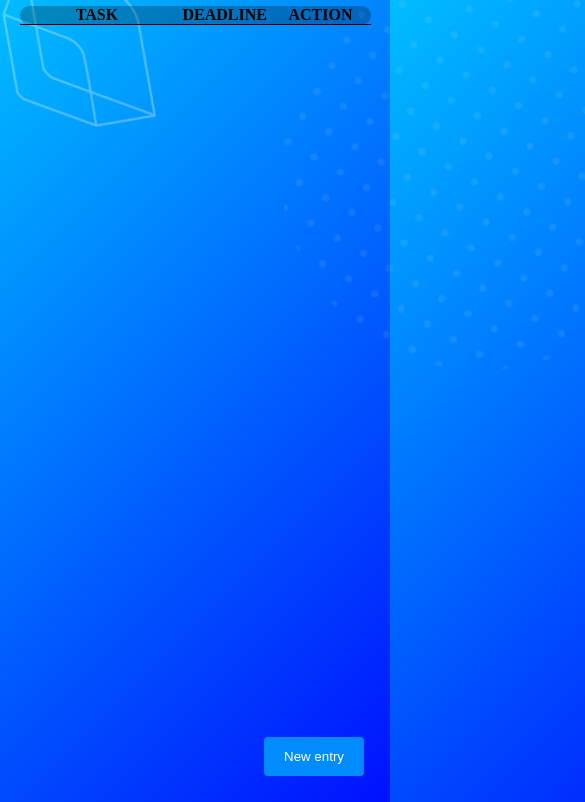
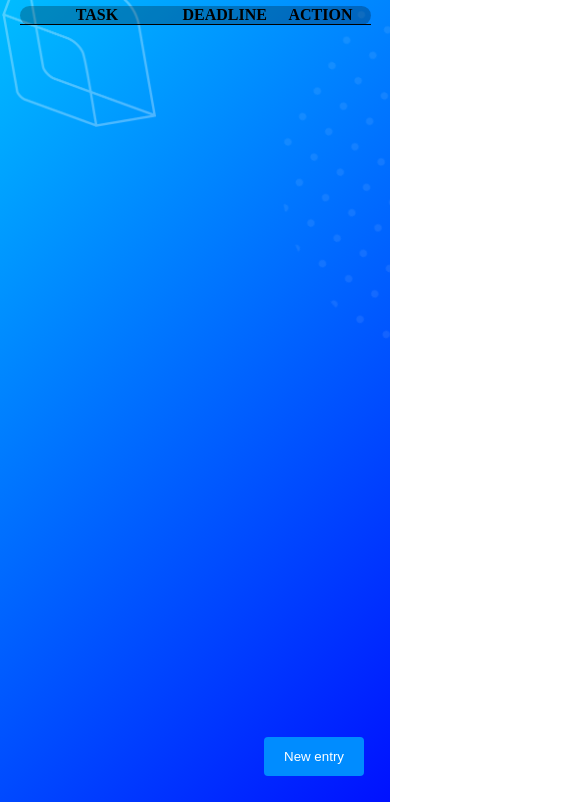
Before and after one commit to rhalupczok/Pocket-Organiser, a plain HTML site: page index.html in a window 390 px wide. Shown: the part 42-844 px from the top of the page, 585 px wide, since content can reach past the window. Drawn offline with Linux system fonts and the light colour scheme.

Commit message:
responsive_fixed

```diff
--- a/index.html
+++ b/index.html
@@ -1,5 +1,5 @@
 <!DOCTYPE html>
-<html lang="en">
+<html lang="pl">
 <head>
     <meta charset="UTF-8">
     <meta http-equiv="X-UA-Compatible" content="IE=edge">
@@ -9,6 +9,7 @@
     <link rel="stylesheet" href="style.css">
 </head>
 <body>
+    <content id="body">
     <div class="bg">
         <img src="images/button.png" alt="" class="bg_img bg_img_button">
         <img src="images/dots.png" alt="" class="bg_img bg_img_dots">
@@ -104,6 +105,7 @@
 
     </main>
 
+</content>
     <!-- <script src="https://cdn.jsdelivr.net/npm/bootstrap@5.0.2/dist/js/bootstrap.bundle.min.js" integrity="sha384-MrcW6ZMFYlzcLA8Nl+NtUVF0sA7MsXsP1UyJoMp4YLEuNSfAP+JcXn/tWtIaxVXM" crossorigin="anonymous"></script> -->
     <script src="main.js"></script>
 </body>
--- a/style.css
+++ b/style.css
@@ -1,4 +1,10 @@
 body {
+  margin: 0;
+  padding: 0;
+  z-index: 0;
+}
+
+#body {
   margin: 0;
   padding: 0;
   width: 100vw;
@@ -10,12 +16,16 @@ body {
   flex-direction: column;
   align-items: center;
   position: relative;
+  overflow: hidden;
+  z-index: 0;
 }
+
 
 .bg_img {
   position: absolute;
   opacity: 0.3;
   z-index: -1;
+  overflow: hidden;
 }
 
 .bg_img_button {
@@ -49,6 +59,7 @@ body {
 
 
 .nav-border {
+  background: rgb(146, 0, 0);
   border-bottom: 5px solid rgb(10, 10, 10);
   border-left: 5px solid rgb(10, 10, 10);
   border-right: 5px solid rgb(10, 10, 10);
```
